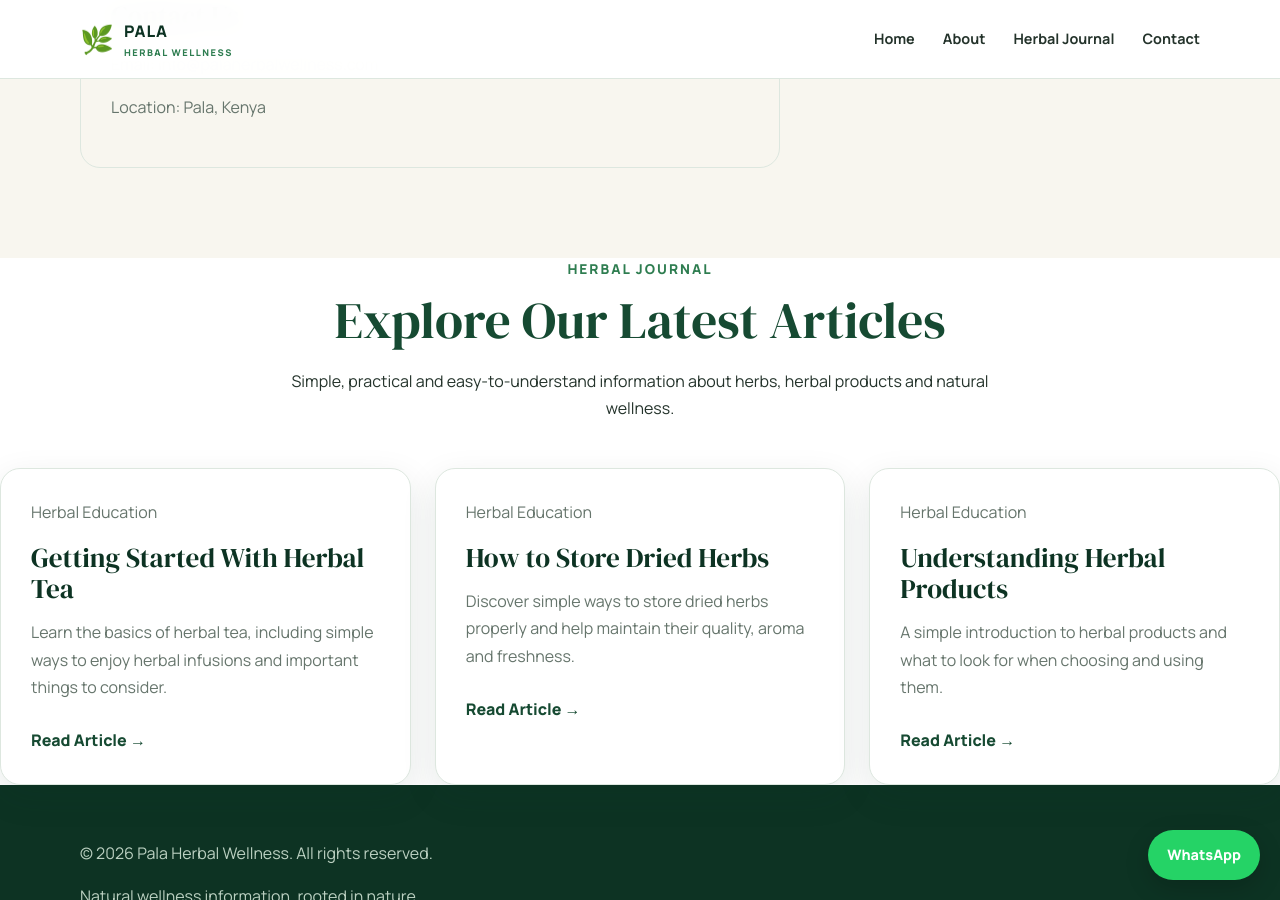
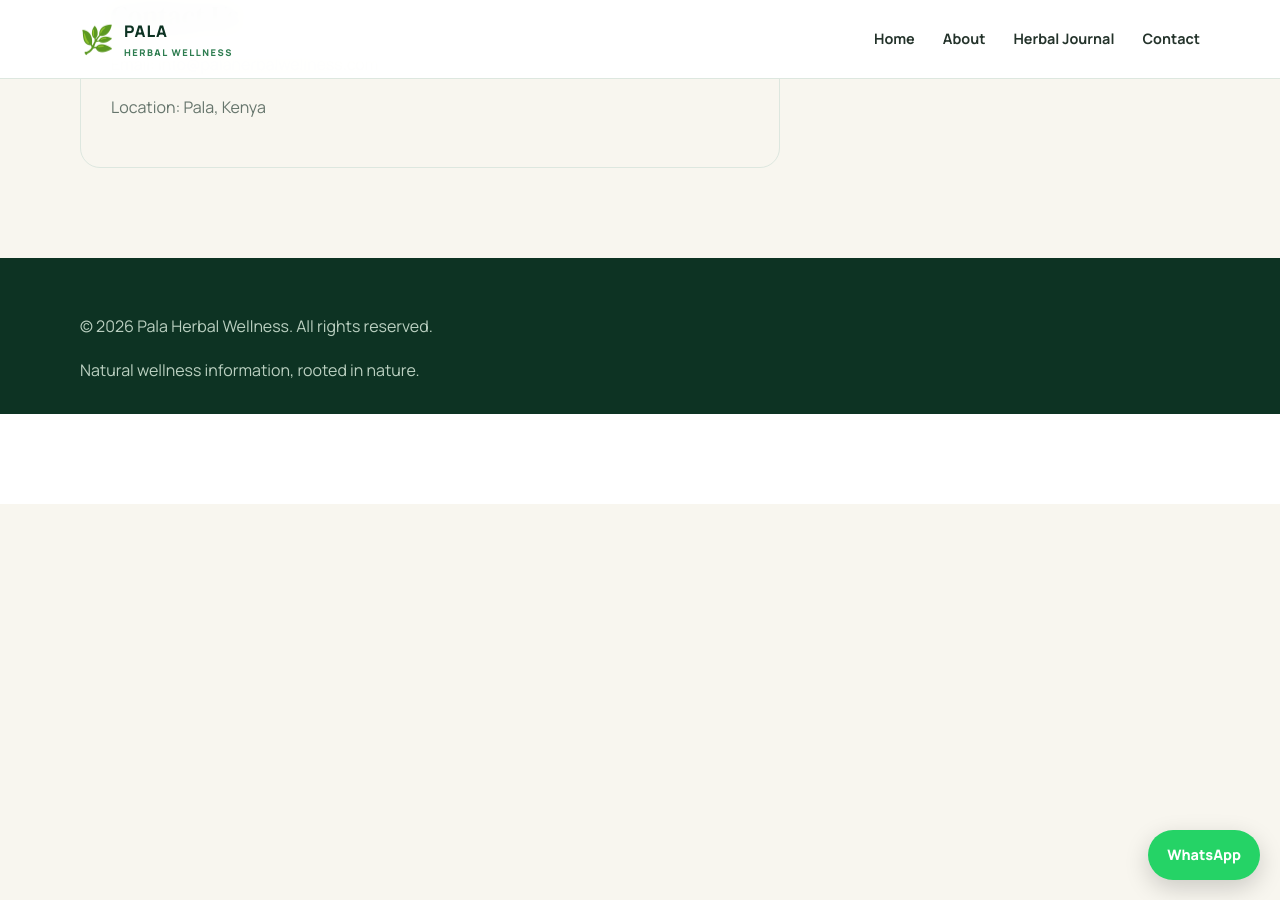
Before and after one commit to mzaeonly-maker/pala-herbal-wellness.github.io, a Jekyll site: the page built from index.html, in a window 1280 px wide and 900 px high, scrolled down 3064 px. Built offline with Jekyll 4.4.1, drawn with Linux system fonts in a browser that asks for light colours.

Commit message:
Update index.html

```diff
--- a/index.html
+++ b/index.html
@@ -119,56 +119,7 @@ title: Pala Herbal Wellness
     </div>
   </div>
 </section>
-  <section class="journal" id="journal">
-  <div class="section-heading">
-    <p class="eyebrow">HERBAL JOURNAL</p>
-    <h2>Explore Our Latest Articles</h2>
-    <p>
-      Simple, practical and easy-to-understand information about herbs,
-      herbal products and natural wellness.
-    </p>
-  </div>
 
-  <div class="journal-grid">
-
-    <article class="journal-card">
-      <p class="card-category">Herbal Education</p>
-      <h3>Getting Started With Herbal Tea</h3>
-      <p>
-        Learn the basics of herbal tea, including simple ways to enjoy
-        herbal infusions and important things to consider.
-      </p>
-      <a href="/2026-10-02-getting-started-with-herbal-tea.html">
-        Read Article →
-      </a>
-    </article>
-
-    <article class="journal-card">
-      <p class="card-category">Herbal Education</p>
-      <h3>How to Store Dried Herbs</h3>
-      <p>
-        Discover simple ways to store dried herbs properly and help
-        maintain their quality, aroma and freshness.
-      </p>
-      <a href="/2026-10-02-how-to-store-dried-herbs.html">
-        Read Article →
-      </a>
-    </article>
-
-    <article class="journal-card">
-      <p class="card-category">Herbal Education</p>
-      <h3>Understanding Herbal Products</h3>
-      <p>
-        A simple introduction to herbal products and what to look for
-        when choosing and using them.
-      </p>
-      <a href="/2026-10-02-understanding-herbal-products.html">
-        Read Article →
-      </a>
-    </article>
-
-  </div>
-</section>
  <footer class="site-footer">
   <div class="section-inner">
     <p>© 2026 Pala Herbal Wellness. All rights reserved.</p>
```
